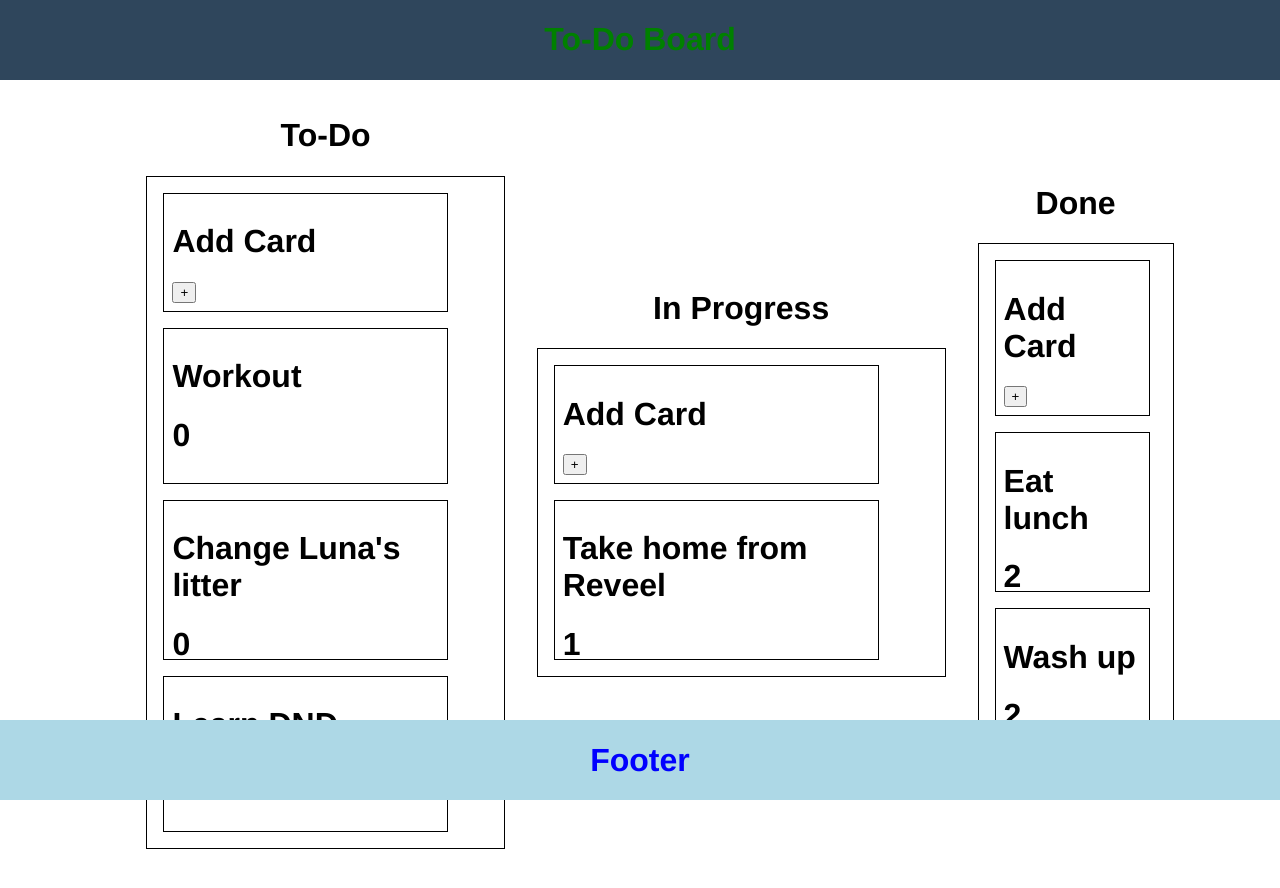
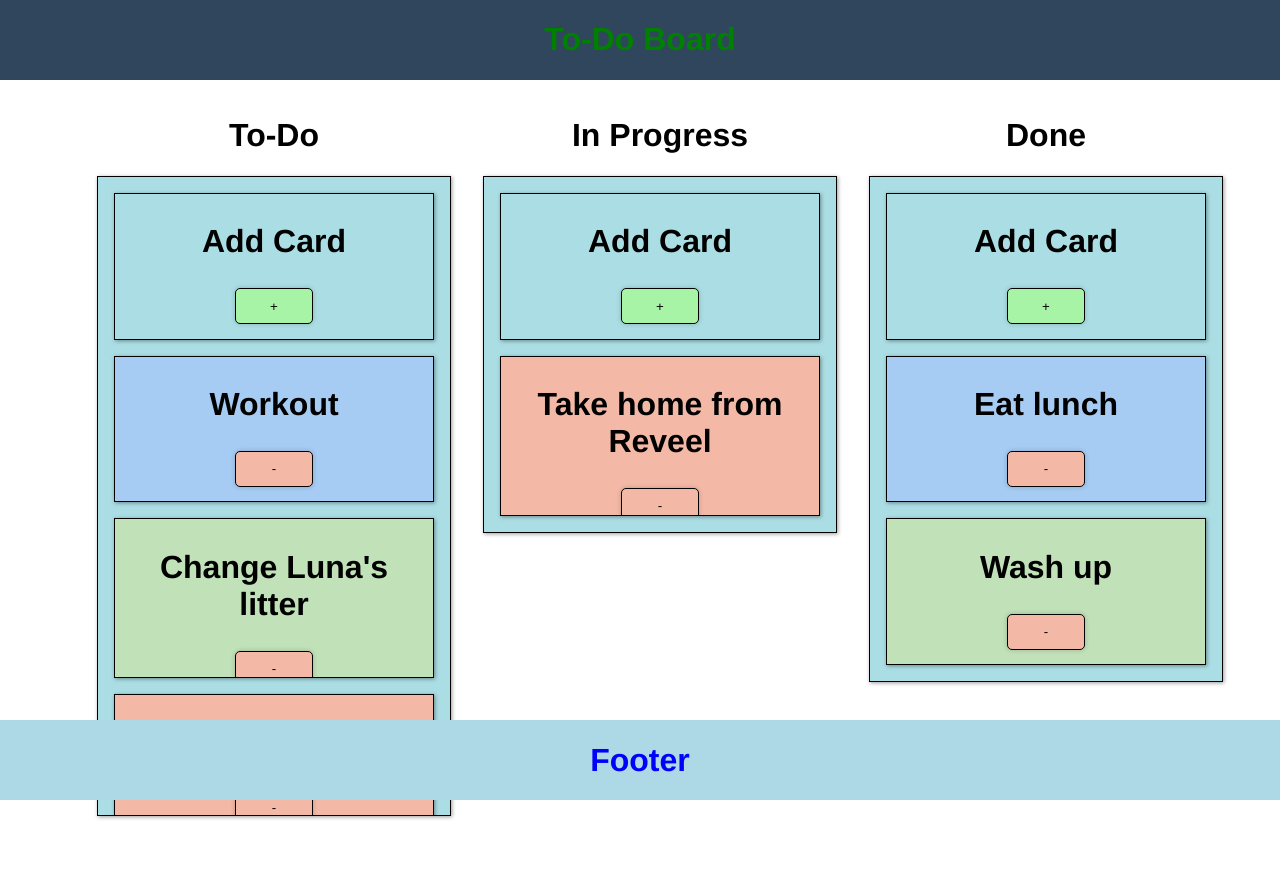
Before and after one commit to jinsoolim/simple-kanban, a React (Create React App) app: page / in a window 1280 px wide. Shown: the top 888 px of the page. Built offline with nearby package versions, Linux system fonts and the light colour scheme.

Commit message:
Adding basic list functionality such as adding and deleting items

```diff
--- a/src/Board/Board.js
+++ b/src/Board/Board.js
@@ -6,13 +6,15 @@ import { columnData } from '../data/columnData';
 const ColumnList = styled.ul`
     display: flex;
     justify-content: center;
-    align-items: center;
-
+    align-items: flex-start;
+    margin-bottom: 10em;
+    max-width: 100%;
+    overflow: scroll;
 `;
 
 export const Board = () => {
 
-    const columns = columnData.map((el) => <Column title={el.title} key={el.id} cardData={el.cardData} />);
+    const columns = columnData.map((el, index) => <Column title={el.title} key={el.id} cardData={el.cardData} columnIndex={index}/>);
     return (
         <ColumnList className="column-list">
             {columns}
--- a/src/Board/Cards/AddCard.js
+++ b/src/Board/Cards/AddCard.js
@@ -1,21 +1,31 @@
+/** @jsxImportSource @emotion/react */
+
 import React, { useState } from 'react';
-import CardBox from './CardBox';
+import { css } from '@emotion/react';
+import CardBoxElement from './CardBoxElement';
 import { AddCardModal } from './AddCardModal';
+import { StyledButton } from './StyledButton';
 
-
-export const AddCard = ({ cardList, setCardList }) => {
+export const AddCard = ({ cardList, setCardList, columnIndex }) => {
     const [isOpen, setIsOpen] = useState(false);
 
     const openModal = () => setIsOpen(true);
     const closeModal = () => setIsOpen(false);
 
     return (
-        <div>
-            <CardBox id="add-card">
+        <div
+            css={css`
+                position: sticky;
+                top: 0;
+                background-color: #abdee4;
+
+            `}
+        >
+            <CardBoxElement id="add-card">
                 <h1>Add Card</h1>
-                <button onClick={openModal}>+</button>
-            </CardBox>
-            <AddCardModal isOpen={isOpen} closeModal={closeModal} cardList={cardList} setCardList={setCardList}/>
+                <StyledButton color={"#a7f4a6"} onClick={openModal}>+</StyledButton>
+            </CardBoxElement>
+            <AddCardModal isOpen={isOpen} setIsOpen={setIsOpen} closeModal={closeModal} cardList={cardList} setCardList={setCardList} columnIndex={columnIndex} />
         </div>
     );
 };
--- a/src/Board/Cards/AddCardModal.js
+++ b/src/Board/Cards/AddCardModal.js
@@ -1,55 +1,111 @@
+/** @jsxImportSource @emotion/react */
+
 import React, { useState } from 'react';
 import Modal from 'react-modal';
+import { css } from '@emotion/react';
+import styled from '@emotion/styled';
+import { columnData } from '../../data/columnData';
+import { StyledButton } from './StyledButton';
 
 Modal.setAppElement('#root');
 
+const ModalFormItem = styled.div`
+    display: flex;
+    justify-content: flex-start;
+    align-items: space-between;
+    margin: 1em;
+`;
 
-export const AddCardModal = ({ isOpen, closeModal, cardList, setCardList  }) => {
-    const [cardDescription, setCardDescription] = useState('');
-    const [selectColumn, setSelectColumn] = useState('Select');
+export const AddCardModal = ({ isOpen, setIsOpen, closeModal, cardList, setCardList, columnIndex }) => {
+    const [description, setDescription] = useState('');
+    const [cardColor, setCardColor] = useState('#fff');
 
-    const [cardInfo, setCardInfo] = useState({});
+    const findNextCardId = () => {
+        let nextCardId = 0;
+        for (let i = 0; i < columnData.length; i+=1) {
+            let findCards = columnData[i].cardData;
+            for (let j = 0; j < findCards.length; j+=1) {
+                if (findCards[j].id >= nextCardId ) nextCardId = findCards[j].id;
+            }
+        }
+        return nextCardId + 1;
+    };
+
+    const validateAddCard = (cardDescription) => {
+        if (cardDescription !== '') return true;
+        else return false;
+    };
 
     const addCardInfoToCardList = () => {
-        setCardInfo({
-            id: 1,
-            cardDescription,
-            selectColumn
-        })
-        const newCardList = [...cardList];
-        newCardList.push(cardInfo);
-        setCardList(newCardList);
-    }
+        if (validateAddCard(description)) {
+            const newCardList = [...cardList];
+            newCardList.push({
+                id: findNextCardId(),
+                type: 'card',
+                column: columnIndex,
+                description,
+                color: cardColor,
+            });
+            setCardList(newCardList);
+            closeModal();
+        } else {
+            return;
+        }
+    };
 
-    const handleCardDescriptionChange = (e) => setCardDescription(e.target.value);
-    const handleSelectColumnChange = (e) => {
-        console.log('Before', selectColumn)
-        setSelectColumn(e.target.value);
-        console.log('After', selectColumn)
-    }
+    const handleDescriptionChange = (e) => setDescription(e.target.value);
+    const handleColorChange = (e) => setCardColor(e.target.value);
 
     return (
         <Modal
             isOpen={isOpen}
+            onRequestClose={() => setIsOpen(false)}
+            shouldCloseOnOverlayClick={true}
+            css={css`
+                width: 300px;
+                height: 300px;
+                position: fixed;
+                left: 50%;
+                top: 50%;
+                margin-left: -150px;
+                margin-top: -150px;
+                background-color: white;
+                border-radius: 5px;
+                display: flex;
+                justify-content: center;
+                align-items: center;
+                box-shadow: 1px 1px 10px rgba(0, 0, 0, 0.4);
+                transition: all ease 1s;
+            `}
             >
-            <div>
-                <label>Description: </label>
-                <input type="text" value={cardDescription} onChange={handleCardDescriptionChange} />
-            </div>
-            <div>
-                <label >Column: </label>
-                <select value={selectColumn} onChange={handleSelectColumnChange}>
-                    <option value="To-Do">To-Do</option>
-                    <option value="In Progress">In Progress</option>
-                    <option value="Done">Done</option>
-                </select>
-            </div>
-            {/* <div>
-                <label for="description">Description</label>
-                <input type="text"/>
-            </div> */}
-            <button onClick={addCardInfoToCardList}>Add Card</button>
-            <button onClick={closeModal}>X</button>
+            <form action="">
+                <ModalFormItem>
+                    <label>Description: </label>
+                    <textarea name="description" maxlength="100" placeholder="Max 100 Characters" value={description} onChange={handleDescriptionChange} required />
+                </ModalFormItem>
+                <ModalFormItem>
+                    <label >Color: </label>
+                    <select name="color" value={cardColor} onChange={handleColorChange} >
+                        <option value={"#c1e1b9"}>Green</option>
+                        <option value={"#a6ccf4"}>Blue</option>
+                        <option value={"#f4b9a6"}>Red</option>
+                        <option value={"#f4f0a6"}>Yellow</option>
+                        <option value={"#fff"}>White</option>
+                    </select>
+                </ModalFormItem>
+                <ModalFormItem>
+                    <StyledButton
+                        onClick={addCardInfoToCardList}
+                        color={"#a7f4a6"}
+                    >
+                    Add Card</StyledButton>
+                    <StyledButton
+                        onClick={closeModal}
+                        color={"#f4b9a6"}
+                    >
+                    Cancel</StyledButton>
+                </ModalFormItem>
+            </form>
         </Modal>
     )
 };
--- a/src/Board/Cards/Card.js
+++ b/src/Board/Cards/Card.js
@@ -1,12 +1,26 @@
+/** @jsxImportSource @emotion/react */
+
 import React from 'react';
-import styled from '@emotion/styled';
-import CardBox from './CardBox';
+import { css } from '@emotion/react';
+import CardBoxElement from './CardBoxElement';
+import { StyledButton } from './StyledButton';
 
-export const Card = ({ description, color, column }) => {
+export const Card = ({ id, description, color, column, cardList, setCardList }) => {
+    const handleDeleteCard = () => {
+        const cardListCopy = [...cardList];
+        const newCardList = cardListCopy.filter((el) => el.id !== id);
+        setCardList(newCardList);
+    }
     return (
-        <CardBox styles={{ color }} className="card-box">
-            <h1>{description}</h1>
-            <h1>{column}</h1>
-        </CardBox>
+        <div>
+            <CardBoxElement
+                css={css`
+                    background-color: ${color};
+                `}
+            >
+                <h1>{description}</h1>
+            <StyledButton color={"#f4b9a6"} onClick={handleDeleteCard}>-</StyledButton>
+            </CardBoxElement>
+        </div>
     );
 };
--- a/src/Board/Cards/CardBox.js
+++ b/src/Board/Cards/CardBoxElement.js
@@ -2,9 +2,14 @@ import styled from '@emotion/styled';
 
 export default styled.div`
     border: 1px solid black;
+    text-align: center;
     max-height: 10em;
+    width: 20em;
     margin: 1em;
     padding: .5em;
-    max-width: 80%;
     overflow: scroll;
+    box-shadow: 1px 1px 4px rgba(0, 0, 0, 0.4);
+    &:hover,&:focus {
+        box-shadow: 1px 1px 10px rgba(0, 0, 0, 0.4);
+    }
 `;
--- /dev/null
+++ b/src/Board/Cards/StyledButton.js
@@ -0,0 +1,15 @@
+import styled from '@emotion/styled';
+
+export const StyledButton = styled.button`
+    width: 5.78em;
+    heigth: 2em;
+    border-radius: 5px;
+    padding: .7em;
+    margin: .5em;
+    border: 1px solid #000001;
+    box-shadow: 0 0 5px rgba(0, 0, 0, 0.2);
+    &:hover,&:focus {
+        box-shadow: inset 0px 0px 6px rgba(0, 0, 0, .5);
+    }
+    background-color: ${props => props.color};
+`;
--- a/src/Board/Columns/Column.js
+++ b/src/Board/Columns/Column.js
@@ -3,25 +3,30 @@ import styled from '@emotion/styled';
 import { AddCard } from '../Cards/AddCard';
 import { Card } from '../Cards/Card';
 
-const CardHolder = styled.div`
+const CardHolder = styled.ul`
     border: 1px solid black;
     margin: 1em;
+    list-style-type: none;
+    padding: 0;
+    background-color: #abdee4;
+    box-shadow: 1px 1px 4px rgba(0, 0, 0, 0.4);
+    max-height: 40em;
+    overflow: scroll;
 `;
 
-const TitleOfCardHolder = styled.h1`
+const ColumnTitle = styled.h1`
     text-align: center;
 `;
 
-export const Column = ({ title, cardData}) => {
+export const Column = ({ title, cardData, columnIndex }) => {
     const [cardList, setCardList] = useState(cardData);
-    console.log(cardList);
-    const cards = cardList.map((el) => <Card key={el.id} description={el.description} color={el.color} column={el.column} />)
+    const cards = cardList.map((el) => <Card key={`${el.column}.${el.id}`} id={el.id} description={el.description} color={el.color} column={el.column} cardList={cardList} setCardList={setCardList} />)
 
     return (
         <div>
-            <TitleOfCardHolder>{title}</TitleOfCardHolder>
+            <ColumnTitle>{title}</ColumnTitle>
             <CardHolder>
-                <AddCard cardList={cardList} setCardList={setCardList} />
+                <AddCard cardList={cardList} setCardList={setCardList} columnIndex={columnIndex}/>
                 {cards}
             </CardHolder>
         </div>
--- a/src/data/columnData.js
+++ b/src/data/columnData.js
@@ -2,54 +2,63 @@ export const columnData = [
     {
         id: 1,
         title: "To-Do",
+        type: "column",
         cardData: [
             {
                 id: 2,
+                type: "card",
                 column: 0,
                 description: "Workout",
-                color: "blue"
+                color: "#a6ccf4"
             },
             {
                 id: 3,
+                type: "card",
                 column: 0,
                 description: "Change Luna's litter",
-                color: "green"
+                color: "#c1e1b9"
             },
             {
                 id: 6,
+                type: "card",
                 column: 0,
                 description: "Learn DND",
-                color: "red"
+                color: "#f4b9a6"
             },
         ]
     },
     {
         id: 2,
         title: "In Progress",
+        type: "column",
         cardData: [
             {
                 id: 1,
                 column: 1,
+                type: "card",
                 description: "Take home from Reveel",
-                color: "red"
+                color: "#f4b9a6"
             },
         ]
     },
     {
         id: 3,
         title: "Done",
+        type: "column",
         cardData: [
             {
                 id: 4,
                 column: 2,
+                type: "card",
                 description: "Eat lunch",
-                color: "blue"
+                color: "#a6ccf4"
             },
             {
                 id: 5,
                 column: 2,
+                type: "card",
                 description: "Wash up",
-                color: "green"
+                color: "#c1e1b9"
             },
         ]
     },
```
